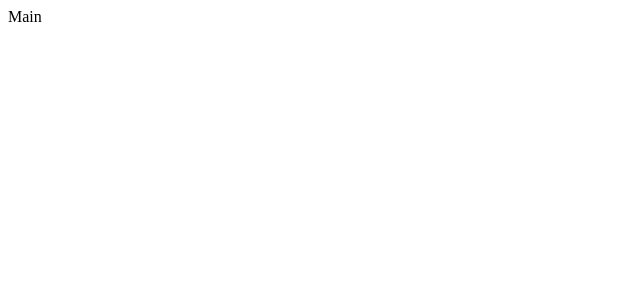
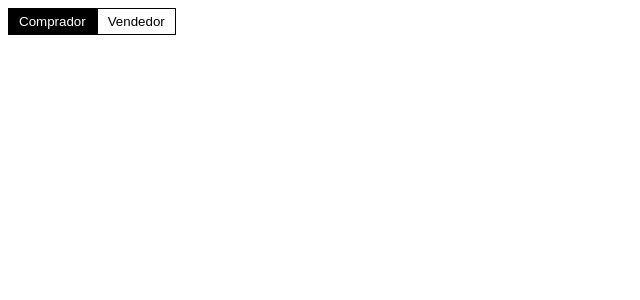
Before and after one commit to PepCarmona/frogtek-subasta, a Vue app: page / in a window 1280 px wide. Shown: the top 300 px of the page, without its empty margins (0-640 px from the left). Built offline with nearby package versions, Linux system fonts and the light colour scheme.

Commit message:
add user selection buttons

```diff
--- a/package.json
+++ b/package.json
@@ -37,6 +37,7 @@
     "jsdom": "^22.1.0",
     "npm-run-all": "^4.1.5",
     "prettier": "^3.0.0",
+    "sass": "^1.66.1",
     "start-server-and-test": "^2.0.0",
     "typescript": "~5.1.6",
     "vite": "^4.4.9",
--- /dev/null
+++ b/src/components/AppButton.types.ts
@@ -0,0 +1,5 @@
+export enum AppButtonType {
+  Transparent = 'transparent',
+  Dark = 'dark',
+  Light = 'light'
+}
--- /dev/null
+++ b/src/components/AppButton.vue
@@ -0,0 +1,53 @@
+<script lang="ts" setup>
+import { AppButtonType } from './AppButton.types';
+
+interface AppButtonProps {
+  type: AppButtonType;
+}
+const props = withDefaults(defineProps<AppButtonProps>(), { type: AppButtonType.Transparent });
+</script>
+
+<template>
+  <button :class="props.type">
+    <slot />
+  </button>
+</template>
+
+<style lang="scss" scoped>
+button {
+  border: none;
+  padding: 5px 10px;
+  cursor: pointer;
+  transition:
+    color 200ms,
+    background-color 200ms,
+    border 200ms;
+  &:focus {
+    border-radius: 2px;
+    outline: 2px solid lightskyblue;
+  }
+
+  &.transparent {
+    background-color: transparent;
+    &:hover {
+      backdrop-filter: brightness(92%);
+    }
+  }
+  &.dark {
+    background-color: black;
+    color: white;
+    border: 1px solid black;
+    &:hover {
+      background-color: gray;
+      border-color: gray;
+    }
+  }
+  &.light {
+    background-color: white;
+    border: 1px solid black;
+    &:hover {
+      background-color: lightgray;
+    }
+  }
+}
+</style>
--- /dev/null
+++ b/src/components/AppTab.vue
@@ -0,0 +1,24 @@
+<script lang="ts" setup>
+import { AppButtonType } from './AppButton.types';
+import AppButton from './AppButton.vue';
+
+interface AppTabProps {
+  selected: boolean;
+}
+const props = defineProps<AppTabProps>();
+
+interface AppTabEmits {
+  (eventName: 'select'): void;
+}
+const emit = defineEmits<AppTabEmits>();
+</script>
+
+<template>
+  <AppButton
+    :type="props.selected ? AppButtonType.Dark : AppButtonType.Light"
+    role="tab"
+    @click="emit('select')"
+  >
+    <slot />
+  </AppButton>
+</template>
--- /dev/null
+++ b/src/components/AuctionUserSelection.vue
@@ -0,0 +1,19 @@
+<script lang="ts" setup>
+import { AuctionUser, useAuctionUserStore } from '@/stores/selectedUser';
+import AppTab from './AppTab.vue';
+
+const { selectUser, isSelectedUser, getAuctionUserName } = useAuctionUserStore();
+</script>
+
+<template>
+  <nav role="tablist">
+    <AppTab
+      v-for="user in AuctionUser"
+      :key="user"
+      :selected="isSelectedUser(user)"
+      @select="selectUser(user)"
+    >
+      {{ getAuctionUserName(user) }}
+    </AppTab>
+  </nav>
+</template>
--- /dev/null
+++ b/src/components/BiddingInterface.vue
@@ -0,0 +1,9 @@
+<script lang="ts" setup>
+import AuctionUserSelection from './AuctionUserSelection.vue';
+</script>
+
+<template>
+  <section>
+    <AuctionUserSelection />
+  </section>
+</template>
--- /dev/null
+++ b/src/stores/selectedUser.ts
@@ -0,0 +1,35 @@
+import { defineStore } from 'pinia';
+import { ref } from 'vue';
+
+export enum AuctionUser {
+  Buyer = 'comprador',
+  Seller = 'vendedor'
+}
+
+export const useAuctionUserStore = defineStore('auctionUserStore', () => {
+  const selectedUser = ref<AuctionUser>(AuctionUser.Buyer);
+
+  function selectUser(auctionUser: AuctionUser): void {
+    selectedUser.value = auctionUser;
+  }
+
+  function isSelectedUser(auctionUser: AuctionUser): boolean {
+    return selectedUser.value === auctionUser;
+  }
+
+  function getAuctionUserName(auctionUser: AuctionUser): string {
+    switch (auctionUser) {
+      case AuctionUser.Buyer:
+        return 'Comprador';
+
+      case AuctionUser.Seller:
+        return 'Vendedor';
+    }
+  }
+
+  return {
+    selectUser,
+    isSelectedUser,
+    getAuctionUserName
+  };
+});
--- a/src/views/MainView.vue
+++ b/src/views/MainView.vue
@@ -1,5 +1,7 @@
-<script lang="ts" setup></script>
+<script lang="ts" setup>
+import BiddingInterface from '@/components/BiddingInterface.vue';
+</script>
 
-<template>Main</template>
-
-<style lang="scss" scoped></style>
+<template>
+  <BiddingInterface />
+</template>
```
Also changed, not shown: 1 other file (tests, documents, lock files or other folders).
